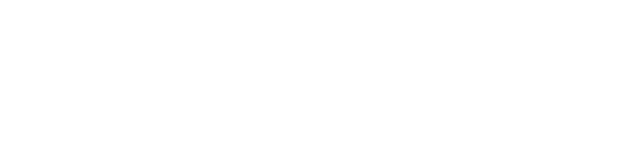
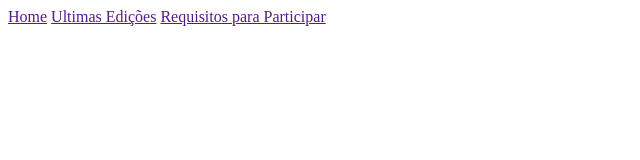
Before and after one commit to marques9112/bootcamp-dnc, a plain HTML site: page index.html in a window 1280 px wide. Shown: the whole page, without its empty margins (0-640 px from the left). Drawn offline with Linux system fonts and the light colour scheme.

Commit message:
iniciando projeto do bootcamp

```diff
--- a/index.html
+++ b/index.html
@@ -6,6 +6,13 @@
     <title>Bootcamp dnc</title>
 </head>
 <body>
+    <nav>
+        <div>
+            <a href="">Home</a>
+            <a href="">Ultimas Edições</a>
+            <a href="">Requisitos para Participar</a>
+        </div>
+    </nav>
 
 </body>
 </html>
```
